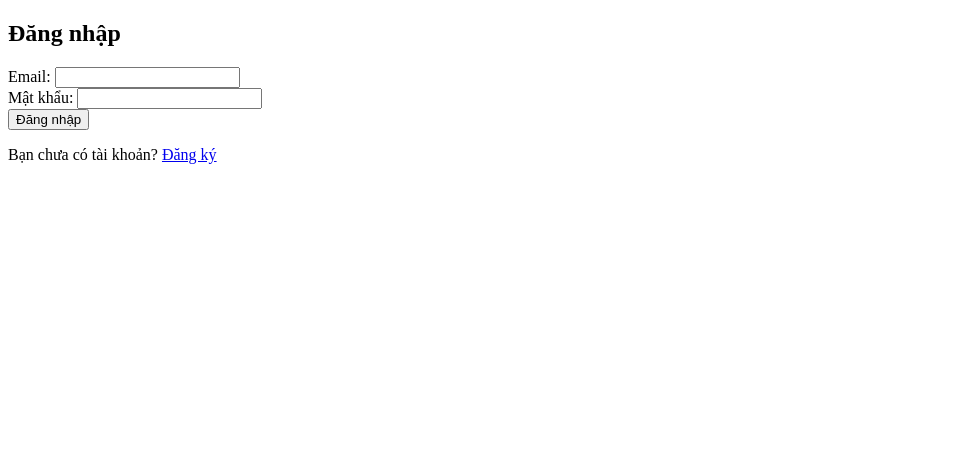
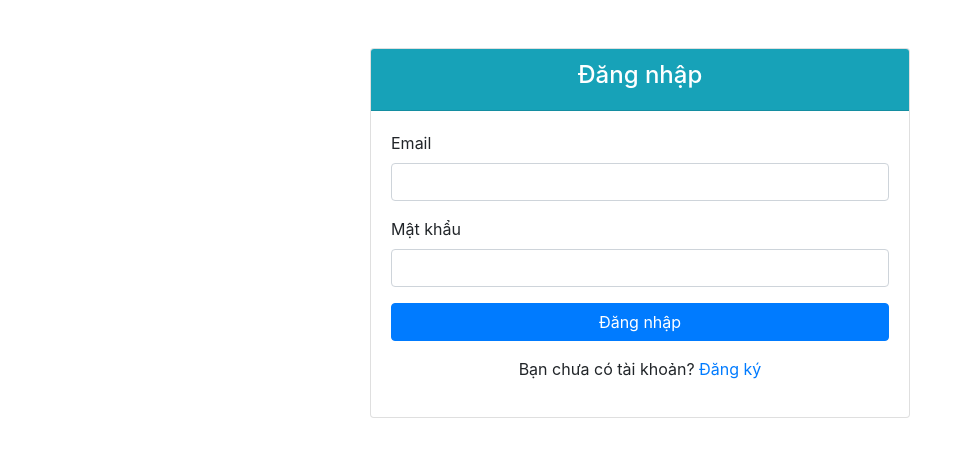
Before and after one commit to bindut1/Student-Attendance, a Django app: page /login/ in a window 1280 px wide. Shown: the top 457 px of the page, without its empty margins (0-965 px from the left). Run offline with Django 5.2, Linux system fonts and the light colour scheme; some libraries are stand-ins or nearby versions.

Commit message:
css login page

```diff
--- a/attendance/templates/auth/login.html
+++ b/attendance/templates/auth/login.html
@@ -4,33 +4,51 @@
     <meta charset="UTF-8">
     <meta name="viewport" content="width=device-width, initial-scale=1.0">
     <title>Đăng nhập</title>
+    <!-- Thêm Bootstrap CSS -->
+    <link href="https://stackpath.bootstrapcdn.com/bootstrap/4.5.2/css/bootstrap.min.css" rel="stylesheet">
 </head>
 <body>
-    <h2>Đăng nhập</h2>
-
+    <div class="container">
+        <div class="row justify-content-center">
+            <div class="col-md-6">
+                <div class="card mt-5">
+                    <div class="card-header text-center bg-info text-white">
+                        <h4>Đăng nhập</h4>
+                    </div>
+                    <div class="card-body">
                         <!-- Hiển thị thông báo lỗi -->
                         {% if messages %}
+                            <div class="alert alert-danger">
                                 <ul>
                                     {% for message in messages %}
-                <li style="color: red;">{{ message }}</li>
+                                        <li>{{ message }}</li>
                                     {% endfor %}
                                 </ul>
+                            </div>
                         {% endif %}
 
                         <!-- Form đăng nhập -->
                         <form method="POST">
                             {% csrf_token %}
-        <label for="email">Email:</label>
-        <input type="email" name="email" id="email" required>
-        <br>
+                            <div class="form-group">
+                                <label for="email">Email</label>
+                                <input type="email" class="form-control" name="email" id="email" required>
+                            </div>
 
-        <label for="password">Mật khẩu:</label>
-        <input type="password" name="password" id="password" required>
-        <br>
+                            <div class="form-group">
+                                <label for="password">Mật khẩu</label>
+                                <input type="password" class="form-control" name="password" id="password" required>
+                            </div>
 
-        <button type="submit">Đăng nhập</button>
+                            <button type="submit" class="btn btn-primary btn-block">Đăng nhập</button>
                         </form>
 
-    <p>Bạn chưa có tài khoản? <a href="#">Đăng ký</a></p>
-</body>
-</html>
+                        <p class="mt-3 text-center">Bạn chưa có tài khoản? <a href="#">Đăng ký</a></p>
+                    </div>
+                </div>
+            </div>
+        </div>
+    </div>
+
+    <!-- Thêm Bootstrap JS và jQuery -->
+    <scrip
```
Lines whose indentation alone changed are shown as unchanged.
